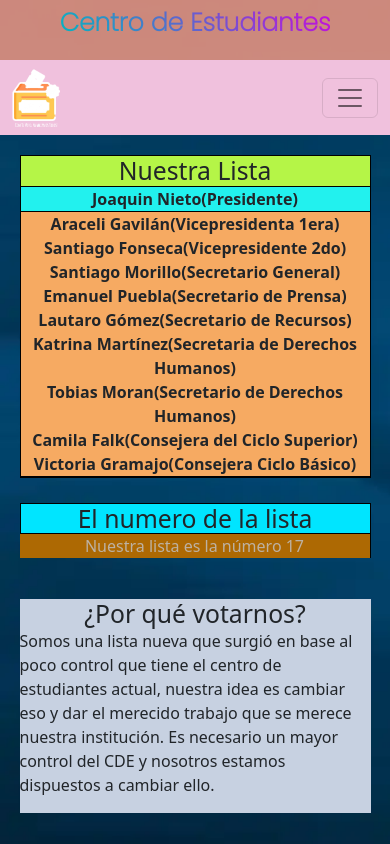
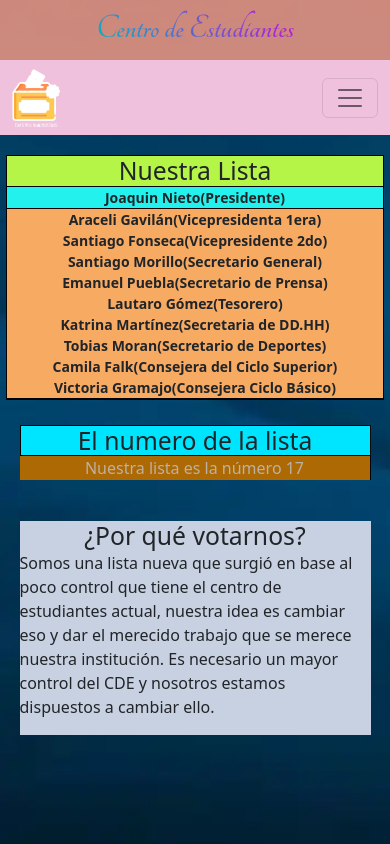
Before and after one commit to SantixDesigner/Centro--de--Estudiantes, a website: page paginas/nuestra-lista.html in a window 390 px wide. Shown: the top 844 px of the page. Drawn offline with nearby package versions, Linux system fonts and the light colour scheme.

Commit message:
envio casi final

```diff
--- a/paginas/nuestra-lista.html
+++ b/paginas/nuestra-lista.html
@@ -85,9 +85,9 @@
         <li class="miembrosLista">Santiago Fonseca(Vicepresidente 2do)</li>
         <li class="miembrosLista">Santiago Morillo(Secretario General)</li>
         <li class="miembrosLista">Emanuel Puebla(Secretario de Prensa)</li>
-        <li class="miembrosLista">Lautaro Gómez(Secretario de Recursos)</li>
-        <li class="miembrosLista">Katrina Martínez(Secretaria de Derechos Humanos)</li>
-        <li class="miembrosLista">Tobias Moran(Secretario de Derechos Humanos)</li>
+        <li class="miembrosLista">Lautaro Gómez(Tesorero)</li>
+        <li class="miembrosLista">Katrina Martínez(Secretaria de DD.HH)</li>
+        <li class="miembrosLista">Tobias Moran(Secretario de Deportes)</li>
         <li class="miembrosLista">Camila Falk(Consejera del Ciclo Superior)</li>
         <li class="miembrosLista">Victoria Gramajo(Consejera Ciclo Básico)</li>
       </ol>
--- a/scss/_header.scss
+++ b/scss/_header.scss
@@ -32,7 +32,12 @@ $border: rgb(43, 0, 0);
             justify-content: center;
             .headerTitulo {
                 color: $colortitulo;
-                font-size: 30px;
+                font-family: 'Open Sans', sans-serif;
+                font-family: 'Poppins', sans-serif;
+                font-family: 'Quicksand', sans-serif;
+                font-family: 'Roboto', sans-serif;
+                font-family: 'Tangerine', cursive;;
+                font-size: 40px;
                 font-weight: bold;
                 @include gradiantes((45deg, #00DBDE 0%, #FC00FF 100%), text, transparent);
             }
--- a/scss/_media-querie.scss
+++ b/scss/_media-querie.scss
@@ -1,5 +1,5 @@
 /* Index media querie */
-@media (min-width:0) and (max-width:420px) {
+@media (min-width:0) and (max-width:450px) {
     .gridPadreIndex {
         display: grid;
         grid-template-areas:
@@ -16,7 +16,7 @@
         .headerImagenesTitulos {
             .headerTitle {
                 .headerTitulo {
-                    font-size: 25px;
+                    font-size: 35px;
                 }
 
             }
@@ -248,7 +248,7 @@
         .headerImagenesTitulos {
             .headerTitle {
                 .headerTitulo {
-                    font-size: 100%;
+                    font-size: 30px;
                 }
             }
         }
@@ -270,7 +270,7 @@
         .headerImagenesTitulos {
             .headerTitle {
                 .headerTitulo {
-                    font-size: 100%;
+                    font-size: 20px;
                 }
             }
         }
@@ -342,8 +342,13 @@
 
         .sectionLista {
             margin-top: 20px;
-            width: 90%;
+            width: 97%;
             margin-bottom: 25px;
+            .olSectionLista{
+                .miembrosLista{
+                    font-size: 14px;
+                }
+            }
         }
 
         .sectionListaAbajo {
--- a/scss/style.scss
+++ b/scss/style.scss
@@ -1,4 +1,5 @@
 @import url('https://fonts.googleapis.com/css2?family=Open+Sans:wght@600&family=Poppins:wght@200&family=Roboto:wght@300&display=swap');
+@import url('https://fonts.googleapis.com/css2?family=Open+Sans:wght@600&family=Poppins:wght@200&family=Quicksand:wght@300&family=Roboto:wght@300&family=Tangerine:wght@700&display=swap');
 * {
     margin: 0;
     padding: 0;
```
Also changed, not shown: css/estilo.css.
